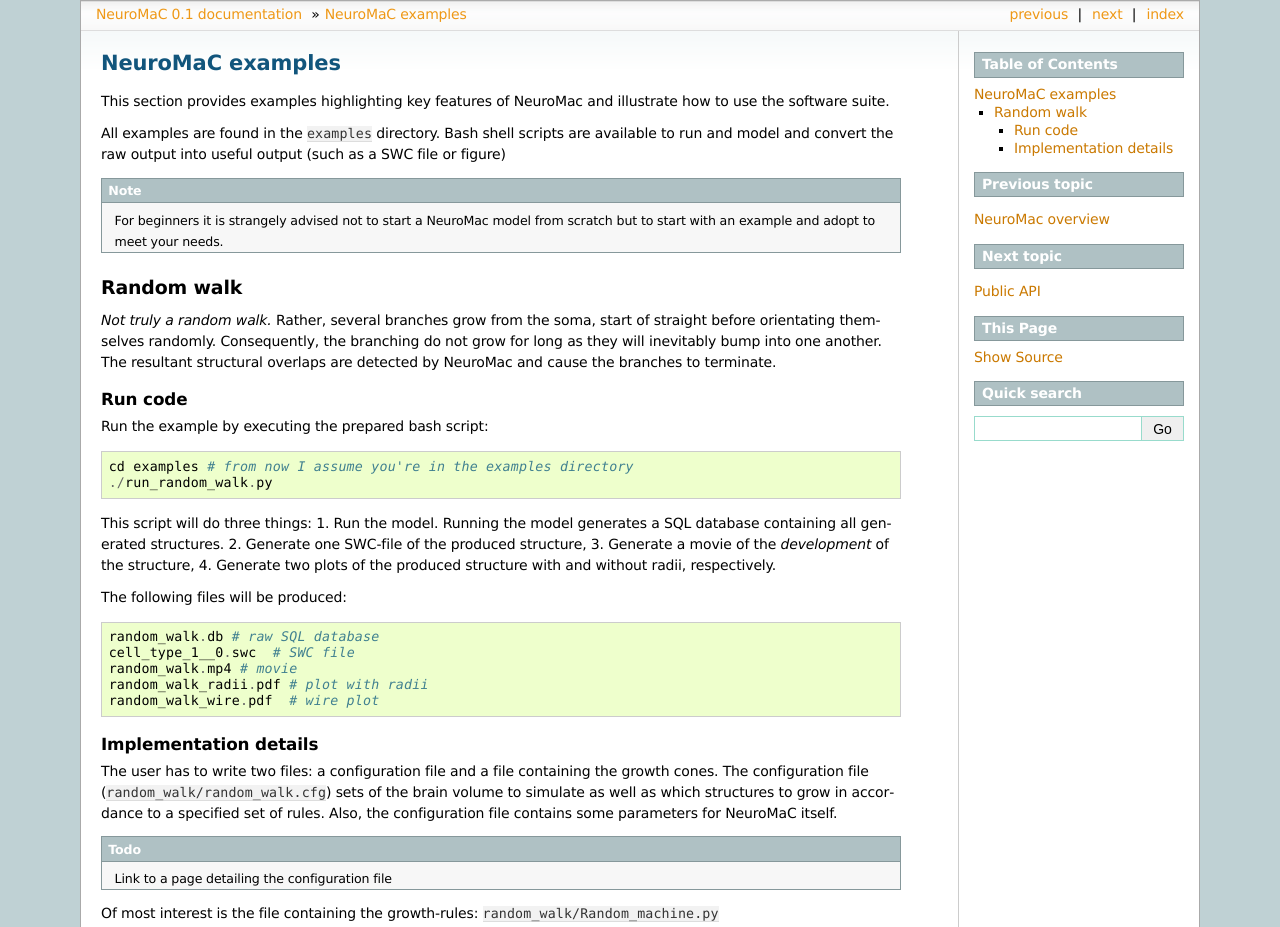
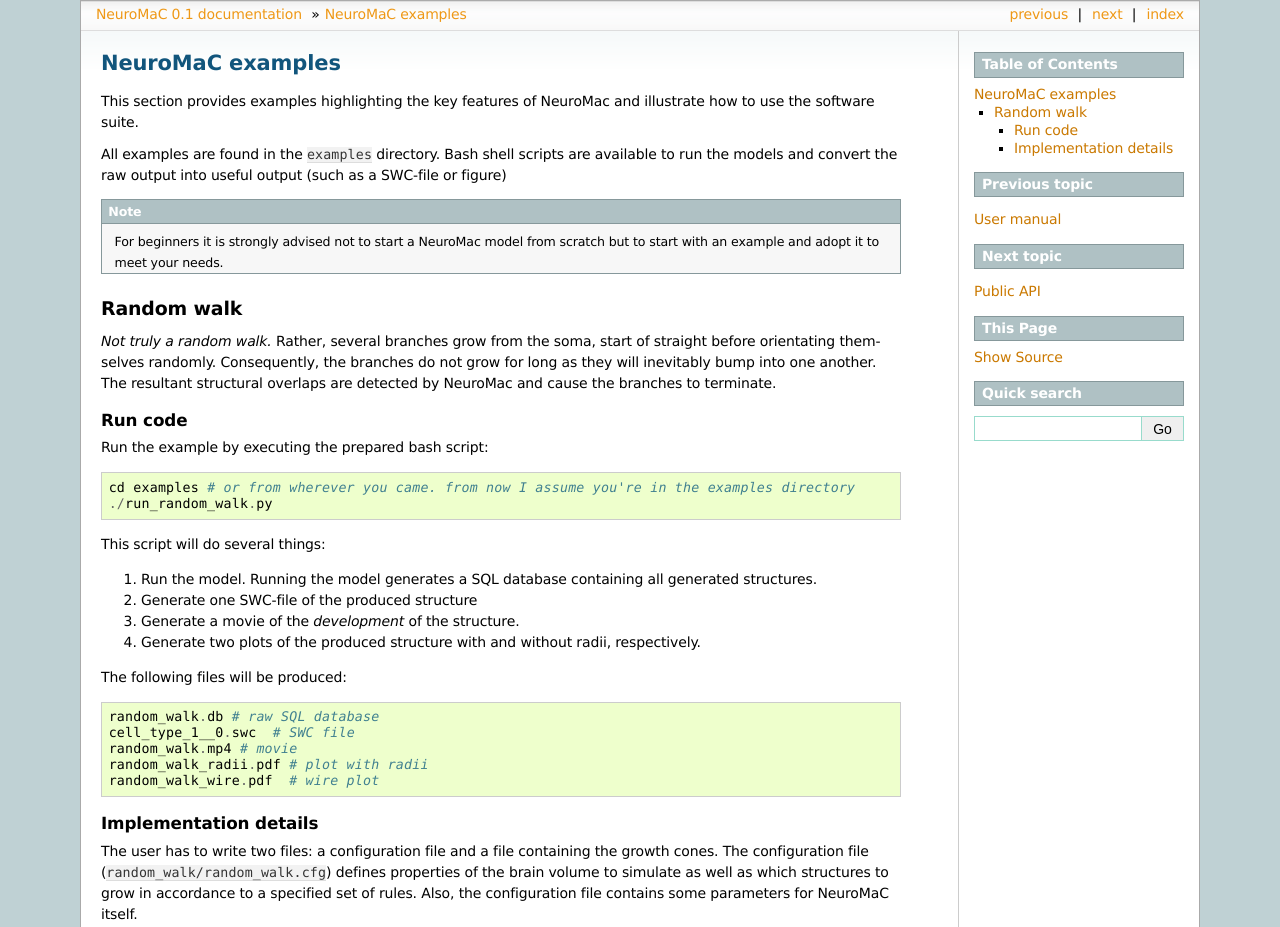
Before and after one commit to CNS-OIST/NeuroMaC, a Sphinx documentation site: the page built from doc/source/examples.rst, in a window 1280 px wide and 1400 px high, cut to the strip 0-927 px from the top of the window. Built offline with Sphinx 7.4.7, drawn with Linux system fonts in a browser that asks for light colours.

Commit message:
Improve random_walk example documentation

```diff
--- a/doc/source/example_random_walk.rst
+++ b/doc/source/example_random_walk.rst
@@ -3,7 +3,7 @@ Random walk
 
 *Not truly a random walk.* Rather, several branches grow from the soma, \
 start of straight before orientating themselves randomly. \
-Consequently, the branching do not grow for long as they will inevitably \
+Consequently, the branches do not grow for long as they will inevitably \
 bump into one another. The resultant structural overlaps are detected \
 by NeuroMac and cause the branches to terminate.
 
@@ -12,14 +12,17 @@ Run code
 
 Run the example by executing the prepared bash script::
 
-   cd examples # from now I assume you're in the examples directory
+   cd examples # or from wherever you came. from now I assume you're in the examples directory
    ./run_random_walk.py
 
-This script will do three things: 1. Run the model. Running the model \
-generates a SQL database containing all generated structures. 2. \
-Generate one SWC-file of the produced structure, 3. Generate a movie \
-of the *development* of the structure, 4. Generate two plots of the \
-produced structure with and without radii, respectively.
+This script will do several things:
+
+1. Run the model. Running the model generates a SQL database \
+   containing all generated structures.
+2. Generate one SWC-file of the produced structure
+3. Generate a movie of the *development* of the structure.
+4. Generate two plots of the produced structure with and without \
+   radii, respectively.
 
 The following files will be produced: ::
 
@@ -35,10 +38,10 @@ Implementation details
 
 The user has to write two files: a configuration file and a file \
 containing the growth cones. The configuration file \
-(:code:`random_walk/random_walk.cfg`) sets of the brain volume to simulate \
-as well as which structures to grow in accordance to a specified set \
-of rules. Also, the configuration file contains some parameters for \
-NeuroMaC itself.
+(:code:`random_walk/random_walk.cfg`) defines properties of the brain
+volume to simulate as well as which structures to grow in accordance \
+to a specified set of rules. Also, the configuration file contains \
+some parameters for NeuroMaC itself.
 
 .. todo:: Link to a page detailing the configuration file
 
--- a/doc/source/examples.rst
+++ b/doc/source/examples.rst
@@ -1,16 +1,17 @@
 NeuroMaC examples
 =================
 
-This section provides examples highlighting key features of NeuroMac \
+This section provides examples highlighting the  key features of NeuroMac \
 and illustrate how to use the software suite.
 
 All examples are found in the :code:`examples` directory. Bash shell \
-scripts are available to run and model and convert the raw output into \
-useful output (such as a SWC file or figure)
+scripts are available to run the models and convert the raw output into \
+useful output (such as a SWC-file or figure)
 
-.. note:: For beginners it is strangely advised not to start a NeuroMac \
-   model from scratch but to start with an example and adopt to meet your \
-   needs.
+.. note:: For beginners it is strongly advised not to start a NeuroMac \
+   model from scratch but to start with an example and adopt it to \
+   meet your needs.
 
 .. include:: example_random_walk.rst
+
 .. include:: example_attraction_demo.rst
--- a/doc/source/index.rst
+++ b/doc/source/index.rst
@@ -24,6 +24,7 @@ Contents
    :maxdepth: 2
 
    neuromac
+   docu
    examples
    api
 
```
